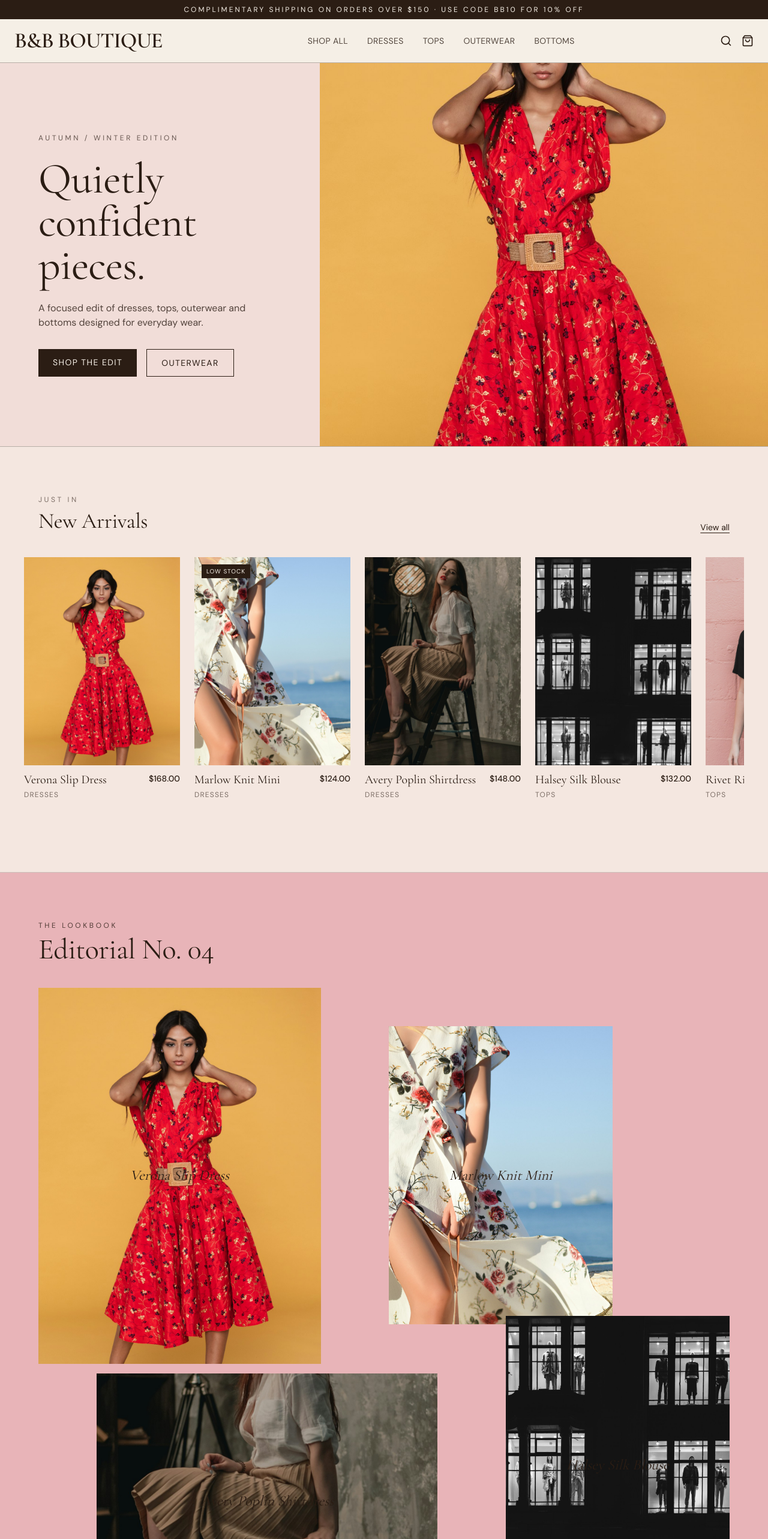
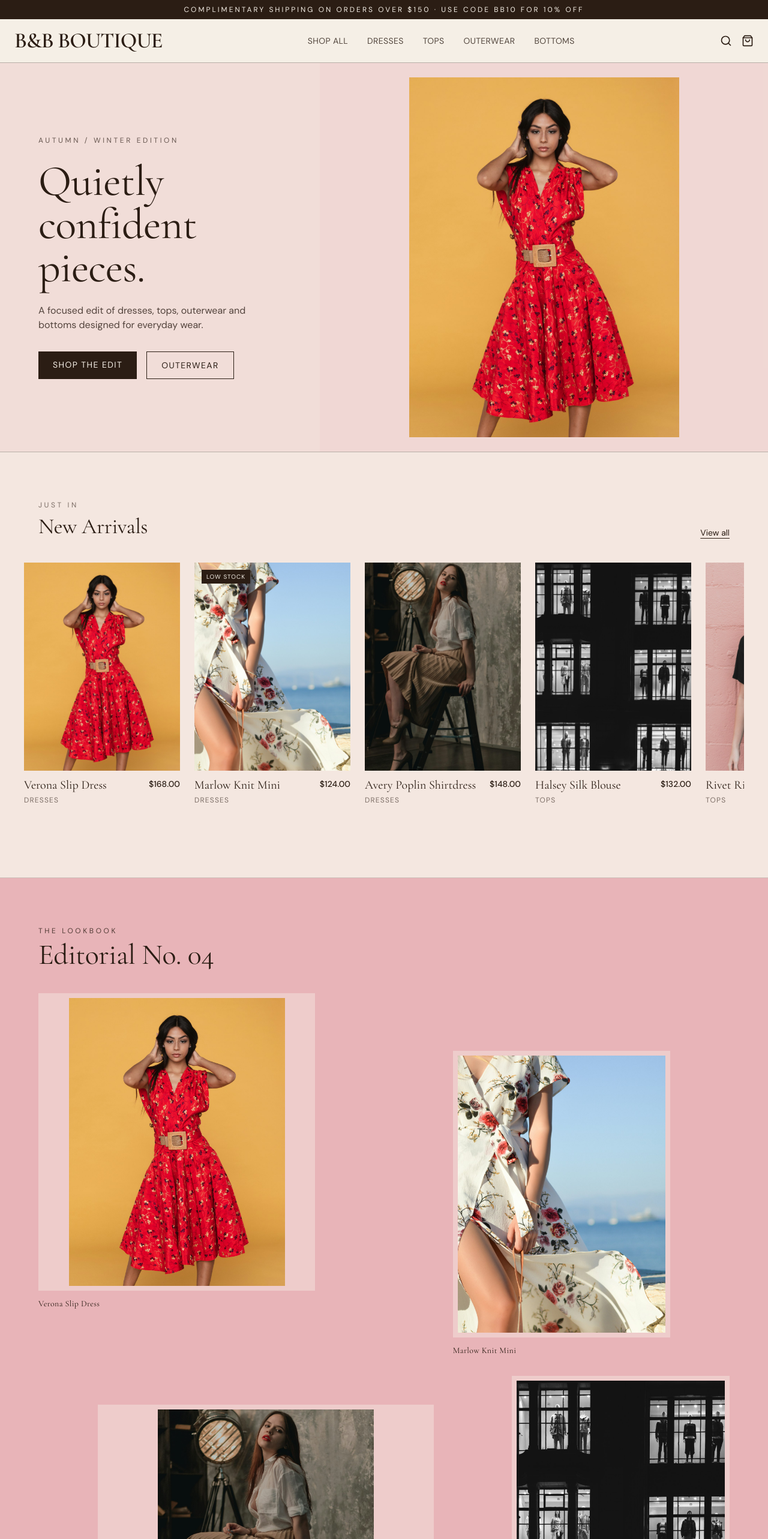
Before and after one commit to adxnana/BBbeautyBoutique, a React (Vite) app: page / in a window 1280 px wide. Shown: the top 2566 px of the page at 60% size. Built offline with nearby package versions, Linux system fonts and the light colour scheme.

Commit message:
Refactor Home component layout and image handling

```diff
--- a/src/pages/Home.jsx
+++ b/src/pages/Home.jsx
@@ -39,16 +39,18 @@ export default function Home() {
             </Link>
           </div>
         </div>
-        <div className="lg:col-span-7 bg-bbpink img-placeholder text-3xl min-h-[60vh] relative overflow-hidden">
-          <span className="absolute inset-0 flex items-center justify-center p-4">Featured Lookbook Image</span>
-          {heroImage && (
+        {/* HERO IMAGE: Uses contain to show the full editorial image without cropping */}
+        <div className="lg:col-span-7 bg-bbpink/40 min-h-[60vh] flex items-center justify-center overflow-hidden p-6">
+          {heroImage ? (
             <img
               src={heroImage}
               alt="B&B Boutique Hero Look"
               loading="eager"
-              className="absolute inset-0 h-full w-full object-cover"
+              className="max-h-[75vh] w-auto max-w-full object-contain"
               onError={(e) => { e.currentTarget.style.display = "none"; }}
             />
+          ) : (
+            <span className="text-3xl text-bbespresso/40">Featured Lookbook Image</span>
           )}
         </div>
       </section>
@@ -77,40 +79,46 @@ export default function Home() {
 
       {/* LOOKBOOK — asymmetric staggered grid */}
       <section className="px-6 lg:px-16 py-20 bg-bbpink border-b border-bbespresso/30">
-        <div className="max-w-3xl">
+        <div className="max-w-3xl mb-10">
           <div className="text-xs uppercase tracking-[0.3em] text-bbespresso/80">
             The Lookbook
           </div>
           <h2 className="font-serif text-5xl mt-2">Editorial No. 04</h2>
         </div>
-        <div className="grid grid-cols-12 gap-4 mt-10">
+        <div className="grid grid-cols-12 gap-8 items-start">
           {lookbook.map((p, idx) => {
-            // Give each element unique structural grid weights to keep that custom lookbook shape
-            const layoutClasses = [
-              "col-span-12 md:col-span-5 aspect-[3/4]",
-              "col-span-12 md:col-span-4 md:col-start-7 aspect-[3/4] mt-0 md:mt-16",
-              "col-span-12 md:col-span-6 md:col-start-2 aspect-[4/3]",
-              "col-span-12 md:col-span-4 md:col-start-9 aspect-[3/4] md:-mt-24"
+            // Layout placement coordinates ONLY, removing hard-coded aspect boxes
+            const placementClasses = [
+              "col-span-12 md:col-span-5",
+              "col-span-12 md:col-span-4 md:col-start-8 mt-0 md:mt-24",
+              "col-span-12 md:col-span-6 md:col-start-2 mt-0 md:mt-12",
+              "col-span-12 md:col-span-4 md:col-start-9"
             ];
 
             return (
               <Link
                 to={`/product/${p.id}`}
                 key={p.id}
-                className={`${layoutClasses[idx] || "col-span-6"} img-placeholder text-2xl relative overflow-hidden block group`}
+                className={`${placementClasses[idx] || "col-span-6"} block group`}
               >
-                <span className="absolute inset-0 flex items-center justify-center text-center p-4 z-10 bg-bbespresso/0 group-hover:bg-bbespresso/10 transition-colors duration-300">
-                  {p.name}
-                </span>
-                {p.images?.[0] && (
+                {/* Natural image container with subtle background fallback */}
+                <div className="bg-bbcream/40 flex items-center justify-center overflow-hidden p-2">
+                  {p.images?.[0] ? (
                     <img
                       src={p.images[0]}
                       alt={p.name}
                       loading="lazy"
-                    className="absolute inset-0 h-full w-full object-cover transition-transform duration-700 group-hover:scale-102"
+                      // w-full + h-auto stops warping. max-h stops massive vertical blowouts
+                      className="w-full h-auto max-h-[60vh] object-contain transition-transform duration-500 group-hover:scale-[1.01]"
                       onError={(e) => { e.currentTarget.style.display = "none"; }}
                     />
+                  ) : (
+                    <div className="py-20 text-xl text-bbespresso/40">{p.name}</div>
                   )}
+                </div>
+                <div className="mt-3 text-sm font-serif tracking-wide text-bbespresso text-center md:text-left">
+                  {p.name}
+                </div>
               </Link>
             );
           })}
@@ -134,28 +142,32 @@ export default function Home() {
         ))}
       </section>
 
-      {/* GALLERY */}
+      {/* GALLERY — Balanced Flexible Product Matrix */}
       <section className="px-6 lg:px-16 py-20">
         <h2 className="font-serif text-4xl mb-10">The Edit</h2>
-        <div className="grid grid-cols-2 md:grid-cols-4 gap-2">
+        <div className="grid grid-cols-2 md:grid-cols-4 gap-6 items-end">
           {products.slice(0, 8).map((p) => (
             <Link
               to={`/product/${p.id}`}
               key={p.id}
-              className="aspect-square img-placeholder text-sm relative overflow-hidden block group"
+              className="block group flex flex-col justify-end"
             >
-              <span className="absolute bottom-3 left-3 bg-bbcream text-bbespresso text-[10px] uppercase tracking-widest px-2 py-1 z-10 opacity-0 group-hover:opacity-100 transition-opacity duration-300">
-                {p.name}
-              </span>
-              {p.images?.[0] && (
+              <div className="bg-bbpink/10 p-3 flex items-center justify-center overflow-hidden">
+                {p.images?.[0] ? (
                   <img
                     src={p.images[0]}
                     alt={p.name}
                     loading="lazy"
-                  className="absolute inset-0 h-full w-full object-cover transition-transform duration-500 group-hover:scale-105"
+                    className="w-full h-auto max-h-[40vh] object-contain transition-transform duration-500 group-hover:scale-[1.02]"
                     onError={(e) => { e.currentTarget.style.display = "none"; }}
                   />
+                ) : (
+                  <div className="py-12 text-xs text-bbespresso/40">{p.name}</div>
                 )}
+              </div>
+              <div className="mt-2 text-xs uppercase tracking-wider text-bbespresso/80 transition-opacity group-hover:opacity-100">
+                {p.name}
+              </div>
             </Link>
           ))}
         </div>
```
Lines whose indentation alone changed are shown as unchanged.
